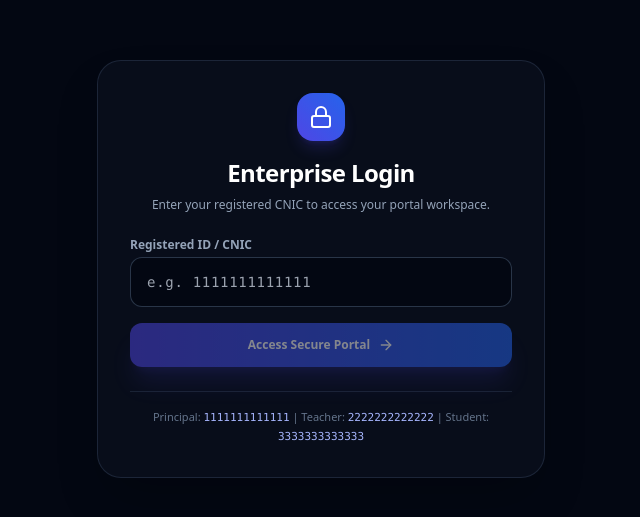
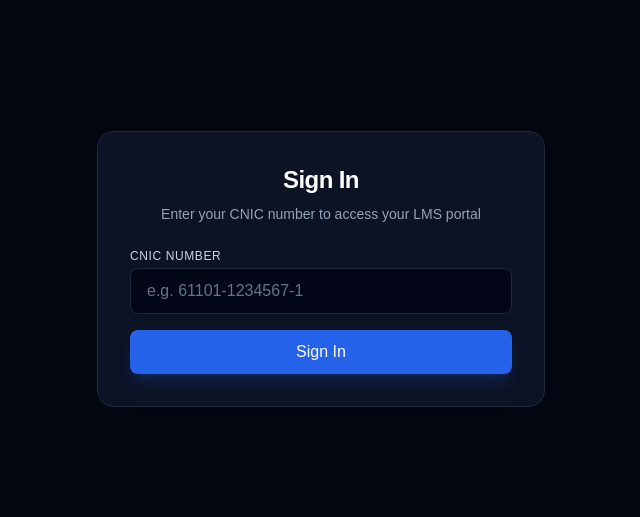
Before and after one commit to haseeb9876/lms-school, a Next.js app: page /login in a window 1280 px wide. Shown: the part 131-648 px from the top of the page, without its empty margins (319-959 px from the left). Built offline with nearby package versions, Linux system fonts and the light colour scheme.

Commit message:
fix: wrap login page in Suspense boundary for Next.js prerendering

```diff
--- a/app/login/page.tsx
+++ b/app/login/page.tsx
@@ -1,26 +1,24 @@
 "use client";
 
-import React, { useState } from "react";
+import { Suspense, useState } from "react";
 import { useRouter, useSearchParams } from "next/navigation";
-import { ShieldCheck, Lock, ArrowRight } from "lucide-react";
 
-export default function LoginPage() {
-  const [cnic, setCnic] = useState("");
-  const [loading, setLoading] = useState(false);
-  const [error, setError] = useState<string | null>(null);
+function LoginForm() {
   const router = useRouter();
   const searchParams = useSearchParams();
-  const callbackUrl = searchParams.get("callbackUrl");
+  const redirect = searchParams.get("redirect") || "/dashboard";
 
-  const handleLogin = async (e: React.FormEvent) => {
+  const [cnic, setCnic] = useState("");
+  const [error, setError] = useState("");
+  const [loading, setLoading] = useState(false);
+
+  const handleSubmit = async (e: React.FormEvent) => {
     e.preventDefault();
-    if (!cnic.trim()) return;
-
+    setError("");
     setLoading(true);
-    setError(null);
 
     try {
-      const res = await fetch("/api/auth/login", {
+      const res = await fetch("/api/login", {
         method: "POST",
         headers: { "Content-Type": "application/json" },
         body: JSON.stringify({ cnic }),
@@ -28,69 +26,70 @@ export default function LoginPage() {
 
       const data = await res.json();
 
-      if (res.ok && data.success) {
-        const destination = callbackUrl || data.redirectUrl;
-        router.push(destination);
+      if (!res.ok) {
+        throw new Error(data.error || "Login failed");
+      }
+
+      router.push(redirect);
       router.refresh();
-      } else {
-        setError(data.error || "Invalid CNIC credentials.");
-      }
-    } catch (err) {
-      setError("Network error. Please try again.");
+    } catch (err: any) {
+      setError(err.message || "Something went wrong.");
     } finally {
       setLoading(false);
     }
   };
 
   return (
-    <div className="min-h-screen bg-[#030712] flex items-center justify-center p-4 font-sans selection:bg-indigo-500 selection:text-white">
-      <div className="w-full max-w-md bg-[#080d1a] border border-slate-800/90 rounded-3xl p-8 shadow-2xl space-y-6">
+    <div className="w-full max-w-md p-8 space-y-6 bg-slate-900/80 backdrop-blur-md rounded-2xl border border-slate-800 shadow-2xl">
       <div className="text-center space-y-2">
-          <div className="w-12 h-12 rounded-2xl bg-gradient-to-tr from-indigo-600 to-blue-600 mx-auto flex items-center justify-center text-white font-black text-xl shadow-lg shadow-indigo-600/20">
-            <Lock className="w-6 h-6" />
-          </div>
-          <h1 className="text-2xl font-black text-white tracking-tight pt-2">Enterprise Login</h1>
-          <p className="text-slate-400 text-xs">
-            Enter your registered CNIC to access your portal workspace.
-          </p>
+        <h1 className="text-2xl font-bold tracking-tight text-white">Sign In</h1>
+        <p className="text-sm text-slate-400">Enter your CNIC number to access your LMS portal</p>
       </div>
 
       {error && (
-          <div className="p-3.5 bg-rose-950/40 border border-rose-800/80 rounded-xl text-rose-300 text-xs text-center font-bold">
+        <div className="p-3 text-sm text-red-400 bg-red-950/50 border border-red-800/50 rounded-lg">
           {error}
         </div>
       )}
 
-        <form onSubmit={handleLogin} className="space-y-4">
+      <form onSubmit={handleSubmit} className="space-y-4">
         <div>
-            <label className="block text-xs font-bold text-slate-400 mb-1">
-              Registered ID / CNIC
+          <label htmlFor="cnic" className="block text-xs font-medium text-slate-300 uppercase tracking-wider mb-1">
+            CNIC Number
           </label>
           <input
+            id="cnic"
             type="text"
-              required
+            placeholder="e.g. 61101-1234567-1"
             value={cnic}
             onChange={(e) => setCnic(e.target.value)}
-              placeholder="e.g. 1111111111111"
-              className="w-full bg-[#030712] border border-slate-700/80 rounded-xl px-4 py-3.5 text-sm text-white focus:outline-none focus:ring-2 focus:ring-indigo-500 font-mono tracking-wider"
+            required
+            className="w-full px-4 py-2.5 bg-slate-950 border border-slate-800 rounded-lg text-white placeholder-slate-500 focus:outline-none focus:ring-2 focus:ring-blue-500 focus:border-transparent transition-all"
           />
         </div>
 
         <button
           type="submit"
-            disabled={loading || !cnic.trim()}
-            className="w-full bg-gradient-to-r from-indigo-600 to-blue-600 hover:from-indigo-500 hover:to-blue-500 text-white font-extrabold text-xs py-3.5 rounded-xl transition disabled:opacity-50 shadow-xl shadow-indigo-600/25 flex items-center justify-center gap-2"
+          disabled={loading}
+          className="w-full py-2.5 px-4 bg-blue-600 hover:bg-blue-500 disabled:opacity-50 text-white font-medium rounded-lg shadow-lg shadow-blue-600/20 transition-all"
         >
-            {loading ? "Authenticating..." : "Access Secure Portal"} <ArrowRight className="w-4 h-4" />
+          {loading ? "Authenticating..." : "Sign In"}
         </button>
       </form>
-
-        <div className="border-t border-slate-800/80 pt-4 text-center">
-          <p className="text-[11px] text-slate-500 leading-relaxed">
-            Principal: <code className="text-indigo-300 font-mono">1111111111111</code> | Teacher: <code className="text-indigo-300 font-mono">2222222222222</code> | Student: <code className="text-indigo-300 font-mono">3333333333333</code>
-          </p>
-        </div>
-      </div>
     </div>
   );
 }
+
+export default function LoginPage() {
+  return (
+    <div className="min-h-screen bg-[#030712] flex items-center justify-center p-4">
+      <Suspense fallback={
+        <div className="text-center text-slate-400 text-sm font-mono">
+          Loading portal...
+        </div>
+      }>
+        <LoginForm />
+      </Suspense>
+    </div>
+  );
+}
```
Lines whose indentation alone changed are shown as unchanged.
